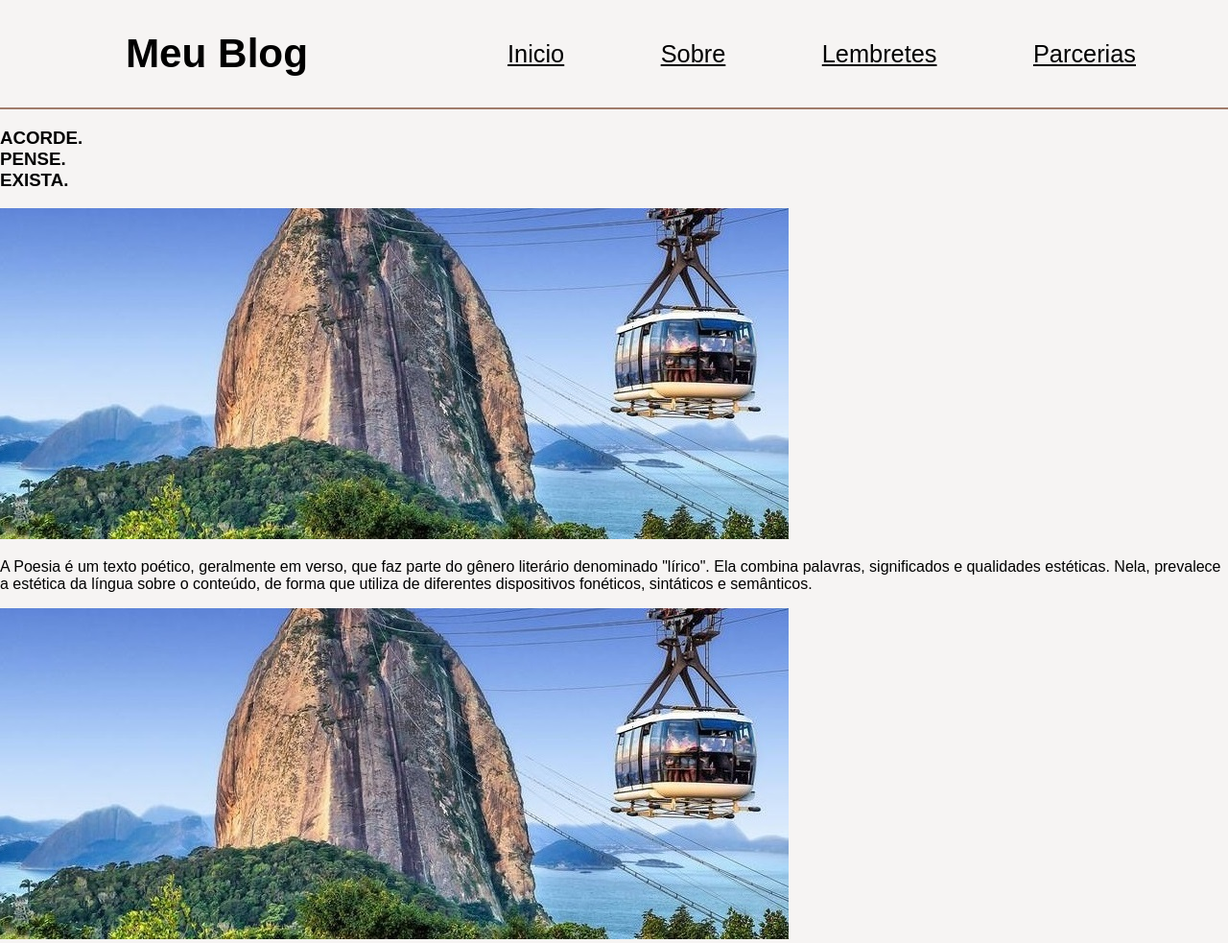
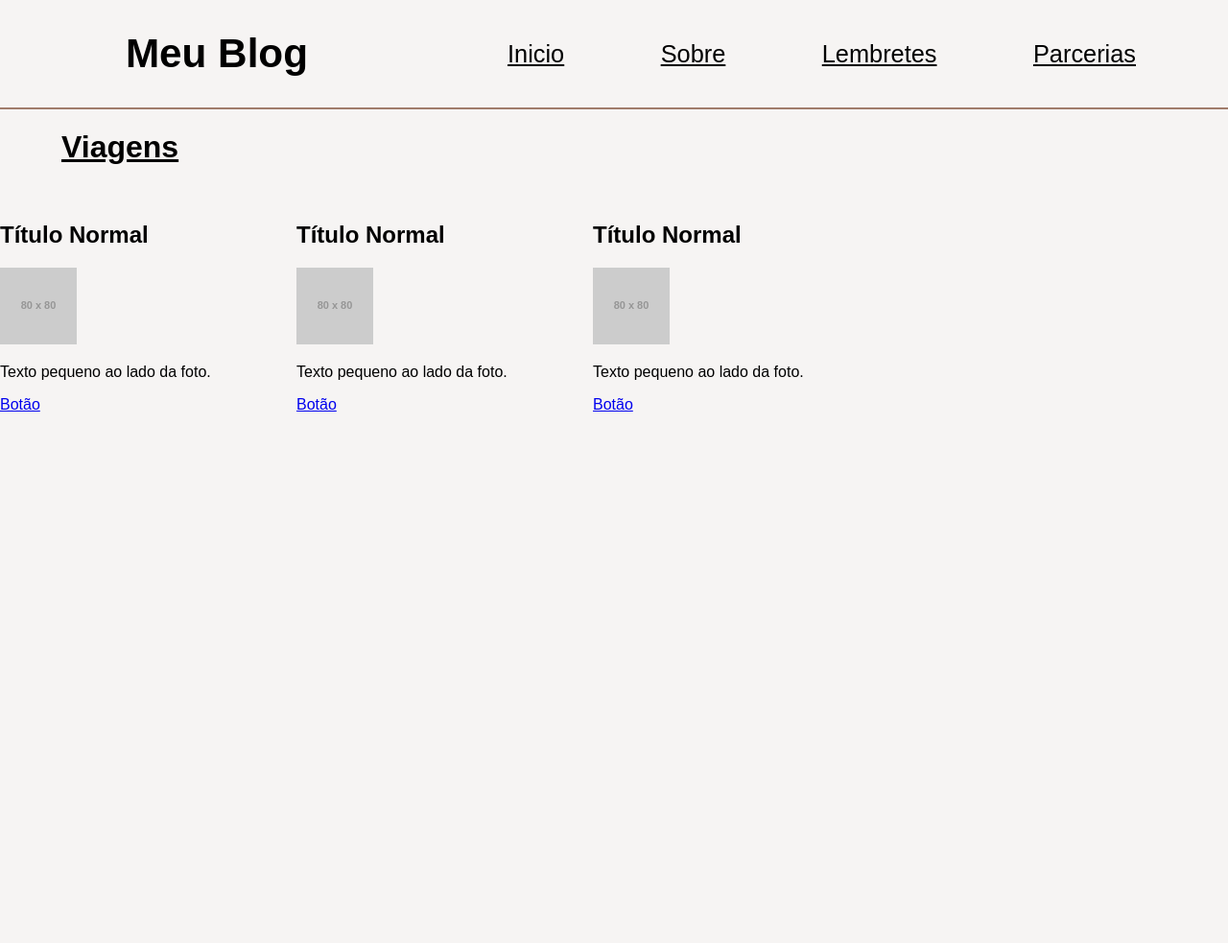
Before and after one commit to martinha006/meu_blog, a plain HTML site: page falha.html in a window 1280 px wide. Shown: the whole page at 96% size. After the commit the page ends 800 px from the top, so only its background shows below. Drawn offline with Linux system fonts and the light colour scheme; placeholder pictures from the web are drawn by us.

```diff
--- a/estilisacao.css
+++ b/estilisacao.css
@@ -144,18 +144,29 @@ body {
   width: 100%;
   color: #f9f9f9;
 }
-
 #parcerias img{
   max-width: 80%;
   max-height: 80%;
 }
 
-
-
-.texto-curto {
-  color: red;
+#lembretes{
+  border-radius: 30px;
+  margin: 1%;
+  font-size: x-large;
+  width: 20%;
+  margin-bottom: 20px;
+  margin-left: 10%;
+  letter-spacing: 2px; /* Espaço entre letras */
+  line-height: 2; /* Espaço entre linhas */
+  text-align: center;
 }
 
-.texto-longo {
-  color: blue;
+#tentativa{
+  border-radius: 30px;
+  font-size: x-large;
+  width: 70%;
+  align-items: center;
+  letter-spacing: 2px; /* Espaço entre letras */
+  line-height: 2; /* Espaço entre linhas */
+  text-align: center;
 }
--- a/falha.css
+++ b/falha.css
@@ -1,117 +1,62 @@
-.linha {
-    margin-top: 2rem;
-    width: 100%;
-    height: 2px;
-    background-color: #a07c6b;
-    font-family: montserrat;
-}
-.cabecalho {
-    margin-top: 2rem;
-    margin-left:3rem ;
-    display: flex;
-    justify-content: space-between;
-    align-items: center;
-    color: #000000;
-}
-.cabecalho h1 {
+body {
+    font-family: Arial, sans-serif;
     margin: 0;
-    margin-left: 5%;
-    font-size: 5ex;
-}
-.cabecalho .botoes {
-    padding: 10rem 3rem;
-    cursor: pointer;
-    font-size: 3ex;
-    color: #000;
-}
-.imagem{
-    position: relative;
-    width: 100%;
-}
-.texto-img {
-    position: absolute;
-    margin-top: 1%;
-    margin-left: 2%;
-    display: flex;
-
-}
-.img {
-    margin-top: 1%;
-    margin-left: 20%;
-    display: flex; /* Alterado para usar flexbox */
-    flex-wrap: wrap;
-    margin-right: 0%;
-
+    padding: 0;
   }
 
-.textos{
-    margin-top: 7%;
+  header {
+    background-color: #333;
+    color: #fff;
+    text-align: center;
+    padding: 20px 0;
   }
 
-
-
+  h1 {
+    margin: 0;
+    font-size: 24px;
+  }
 
   .container {
-    width: 20%; /* Define a largura do contêiner para 50% do tamanho da janela de visualização */
-    margin: 0 auto; /* Centraliza o contêiner horizontalmente */
+    display: flex;
+    flex-wrap: wrap;
+    justify-content: space-around;
+    padding: 20px;
   }
 
-.imagem-redimensionada {
-    height: auto; /* Mantém a proporção da imagem */
-    max-width: 100px; /* Define a largura máxima das imagens */
-    display: inline-block; /* Faz as imagens se comportarem como elementos em linha */
-    margin: 1%; /* Adiciona margem entre as imagens */
+  .box {
+    width: 30%;
+    background-color: #f9f9f9;
+    margin-bottom: 20px;
+    box-shadow: 0px 0px 10px rgba(0, 0, 0, 0.1);
   }
 
-
-
-
-
-/* MENU (SOBRE)*/
-.menu-container {
-    position: relative;
+  .box-content {
+    padding: 20px;
   }
 
-#menu {
-    list-style-type: none;
-    padding: 0;
-    margin: 0;
-    position: absolute;
-    margin-top: 2%; /* Posiciona o menu embaixo do botão "Sobre" */
-    left: 75%;
-    background-color: #f9f9f9;
-    border: 1px solid #ccc;
-    border-radius: 4px;
-    box-shadow: 0 2px 4px rgba(0,0,0,0.1);
-    z-index: 1; /* Garante que o menu esteja acima de outros elementos */
+  .box img {
+    float: left;
+    margin-right: 20px;
+    margin-bottom: 10px;
+    width: 80px;
+    height: auto;
   }
 
-#menu li {
-    padding: 1ex;
-    color: #333;
+  .box-text {
+    overflow: hidden;
+    text-overflow: ellipsis;
   }
 
-.hidden {
-    display: none;
+  .box-button {
+    display: block;
+    background-color: #333;
+    color: #fff;
+    text-align: center;
+    padding: 10px 0;
+    text-decoration: none;
+    margin-top: 10px;
   }
 
-/* Exibir o menu quando o botão é clicado */
-.show {
-    display: block;
+  .box-button:hover {
+    background-color: #555;
   }
-
-/* Estilos de destaque para os links */
-.botoes:hover, #menu a:hover {
-    font-weight: bold;
-}
-
-.botoes.clicked, #menu a.clicked {
-    color: red; /* Cor de destaque */
-    font-size: 1.2em; /* Tamanho um pouco maior */
-}
-
-p{
-    max-width: 40%;
-    margin-left: 2%;
-    text-align:justify;
-}
--- a/falha.html
+++ b/falha.html
@@ -1,48 +1,67 @@
 <!DOCTYPE html>
-<html lang="pt-BR">
+<html lang="pt-br">
 <head>
-    <meta charset="UTF-8">
-    <meta name="viewport" content="width=device-width, initial-scale=1.0">
-    <title>Meu Blog</title>
-    <link rel="stylesheet" href="estilisacao.css">
+<meta charset="UTF-8">
+<meta name="viewport" content="width=device-width, initial-scale=1.0">
+<link rel="stylesheet" href="estilisacao.css">
+<title>Layout com Caixas</title>
 </head>
-<body style="background-color: #f6f4f3;">
-    <!--CABEÇALHO-->
+<body>
     <div class="cabecalho">
         <h1>Meu Blog</h1>
         <div>
-            <a href="index.html" class="botoes" id="inicio">Inicio</a>
+            <a href="index.html" class="botoes">Inicio</a>
             <a href="#" class="botoes" id="menu-btn">Sobre</a> <!-- Botão "Sobre" com id="menu-btn" -->
-            <a href="lembretes.html" class="botoes" id="lembretes">Lembretes</a>
-            <a href="parcerias.html" class="botoes" id="parcerias">Parcerias</a>
+            <a href="lembretes.html" class="botoes">Lembretes</a>
+            <a href="parcerias.html" class="botoes">Parcerias</a>
         </div>
     </div>
-    <!--MENU-->
     <div class="menu-container">
         <ul id="menu" class="hidden">
-            <li><a href="bio.html" id="bio">BIOGRAFIA</a></li>
-            <li><a href="dia.html" id="dia">DIA À DIA</a></li>
-            <li><a href="pets.html" id="pets">MEUS PETS</a></li>
-            <li><a href="viagens.html" id="viagens">VIAGENS</a></li>
+            <li><a href="bio.html">BIOGRAFIA</a></li>
+            <li><a href="dia.html">DIA À DIA</a></li>
+            <li><a href="pets.html">MEUS PETS</a></li>
+            <li><a href="viagens.html">VIAGENS</a></li>
         </ul>
     </div>
     <div class="linha"></div>
-    <!--CONTEUDO DA PAGINA INICIAL-->
-    <div class="imagem">
-        <h3 class="texto-img">ACORDE.<br>PENSE.<br>EXISTA. </h3>
-        <div class="img">
-            <img src="imagens.img/img1.jpg">
-        </div>
+    <h1 class="subtitulo">Viagens</h1>
+
+
+<div class="container">
+  <div class="box">
+    <div class="box-content">
+      <h2>Título Normal</h2>
+      <div class="box-text">
+        <img src="https://via.placeholder.com/80" alt="Imagem">
+        <p>Texto pequeno ao lado da foto.</p>
+      </div>
+      <a href="#" class="box-button">Botão</a>
     </div>
-    <div class="textos">
-        <p>A Poesia é um texto poético, geralmente em verso, que faz parte do gênero literário
-            denominado "lírico". Ela combina palavras, significados e qualidades estéticas.
-            Nela, prevalece a estética da língua sobre o conteúdo, de forma que utiliza de
-            diferentes dispositivos fonéticos, sintáticos e semânticos.</p>
-        <div class="img">
-            <img src="imagens.img/img1.jpg">
-        </div>
+  </div>
+
+  <div class="box">
+    <div class="box-content">
+      <h2>Título Normal</h2>
+      <div class="box-text">
+        <img src="https://via.placeholder.com/80" alt="Imagem">
+        <p>Texto pequeno ao lado da foto.</p>
+      </div>
+      <a href="#" class="box-button">Botão</a>
     </div>
-    <script src="movs.js"></script>
+  </div>
+
+  <div class="box">
+    <div class="box-content">
+      <h2>Título Normal</h2>
+      <div class="box-text">
+        <img src="https://via.placeholder.com/80" alt="Imagem">
+        <p>Texto pequeno ao lado da foto.</p>
+      </div>
+      <a href="#" class="box-button">Botão</a>
+    </div>
+  </div>
+</div>
+
 </body>
 </html>
```
Also changed, not shown: index.html (+7 -8 lines), lembretes.html (+16 -2 lines), pets.html (+1 -1 lines). Lines whose indentation alone changed are shown as unchanged.
